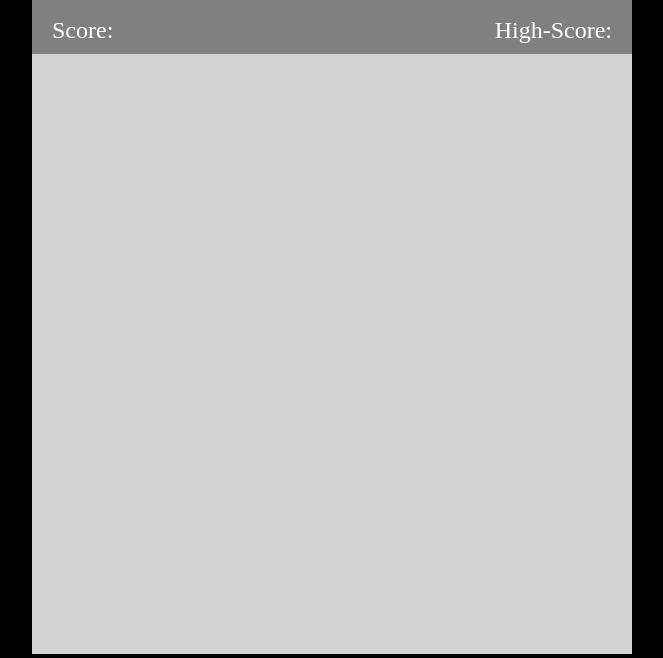
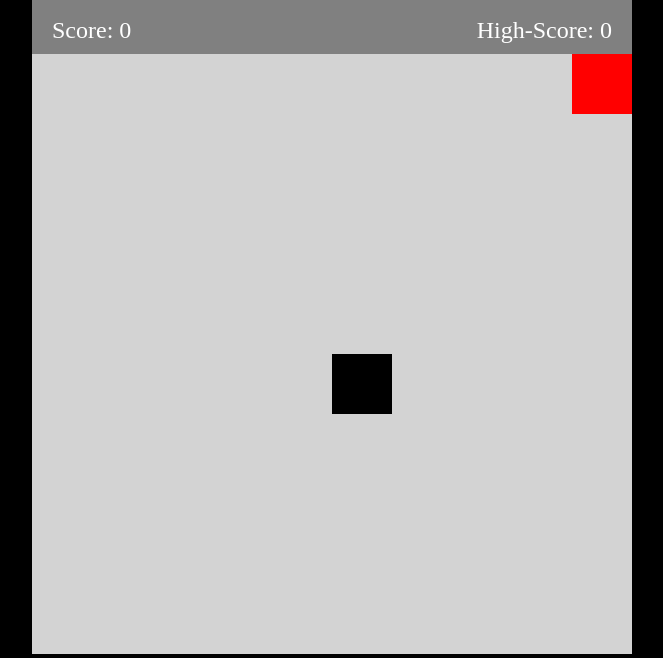
Before and after one commit to CodeNameRJ/Snake-Game, a plain HTML site: page index.html in a window 1280 px wide. Shown: the part 158-816 px from the top of the page, without its empty margins (308-971 px from the left). Drawn offline with Linux system fonts and the light colour scheme; files that its build step writes are made by us from their sources.

Commit message:
Update index.html

```diff
--- a/index.html
+++ b/index.html
@@ -5,9 +5,9 @@
     <meta name="viewport" content="width=device-width, initial-scale=1.0">
     <title>Document</title>
 
-    <link rel="stylesheet" href="css/style.css">
+    <link rel="stylesheet" href="style.css">
 
-    <script defer src="js/app.js"></script>
+    <script defer src="app.js"></script>
 
 </head>
 <body>
```
